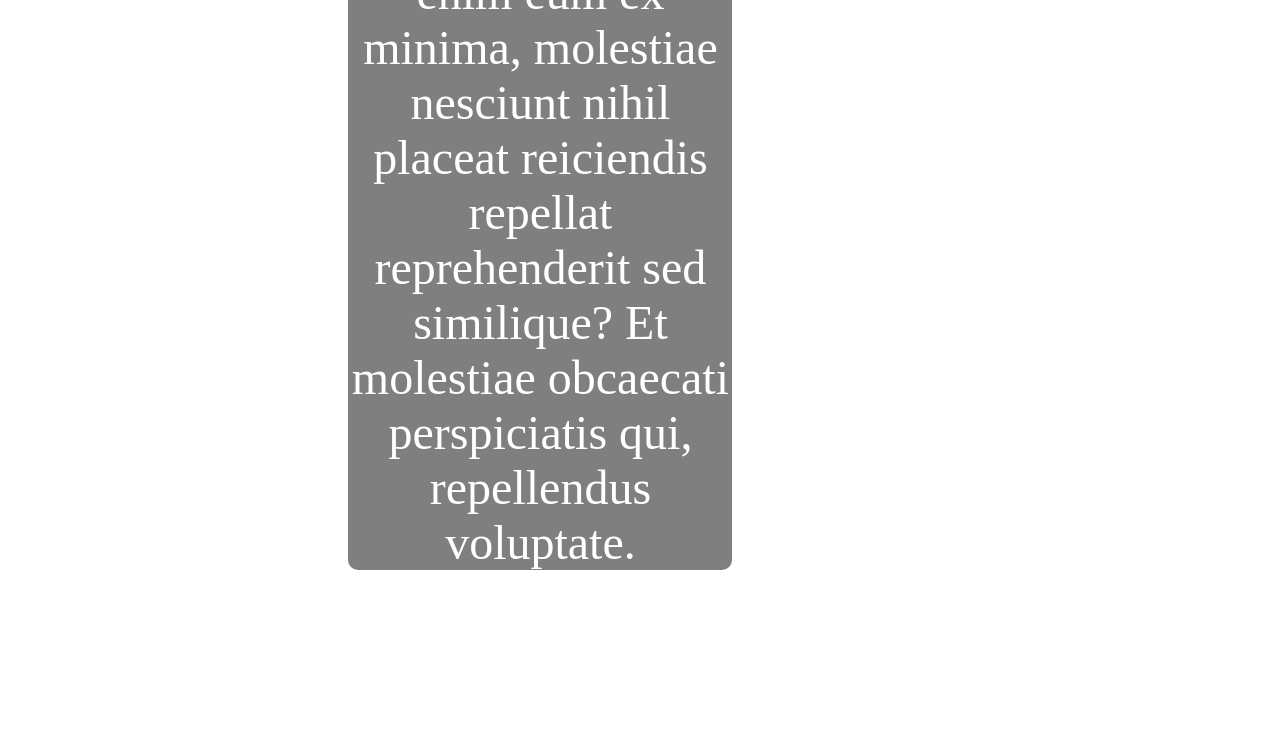
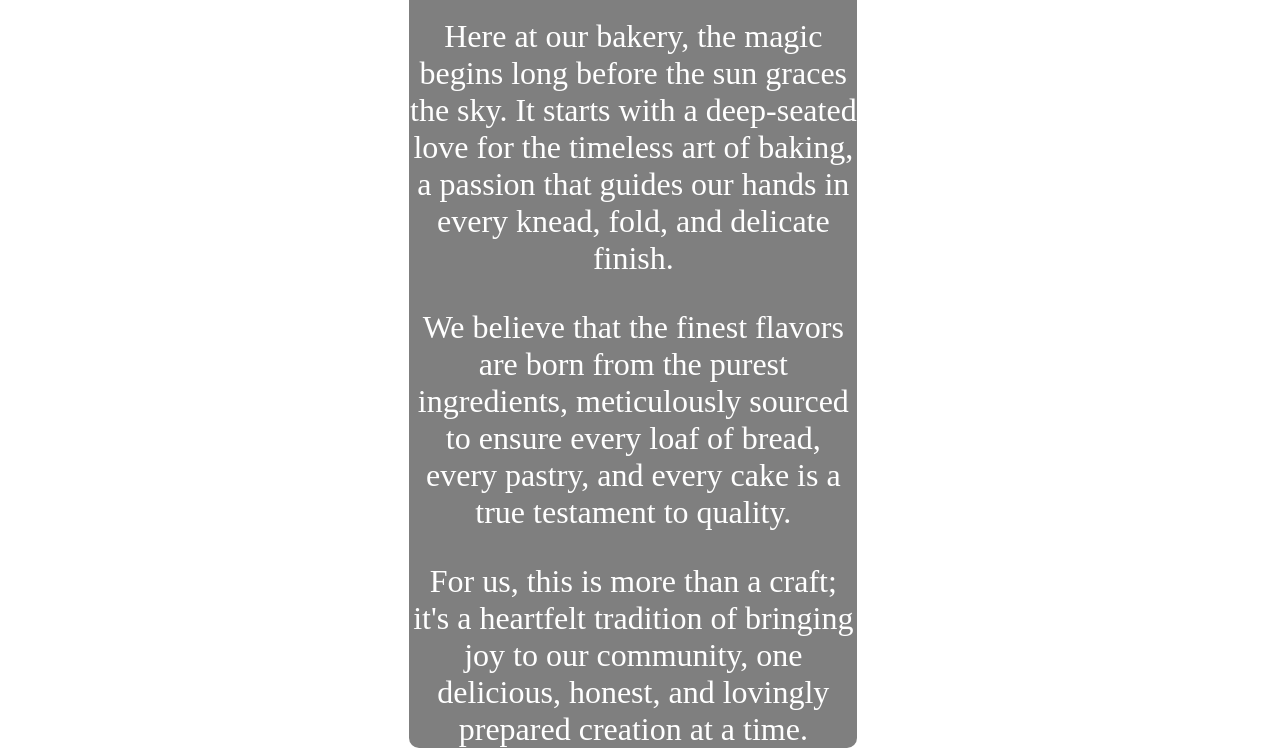
Before and after one commit to Magnusorskov/Restaurant-Page, a website built with webpack: page src/template.html in a window 1280 px wide. Shown: the part 633-1381 px from the top of the page. Before the commit the page ends 1203 px from the top, so only its background shows below. Built offline with nearby package versions, Linux system fonts and the light colour scheme; files whose address does not match are found by name.

Commit message:
finish homepageModule.js

```diff
--- /dev/null
+++ b/src/homepageModule.js
@@ -0,0 +1,36 @@
+export {createHomepage}
+
+const createHomepage = () => {
+    const homeDiv = document.querySelector("#content");
+
+    const headline = document.createElement("h1");
+    headline.textContent = "We Bake";
+    homeDiv.appendChild(headline);
+
+    const descriptiveTextContainer = document.createElement("div");
+    descriptiveTextContainer.classList.add("home");
+
+    const headlineTwo = document.createElement("h2");
+    headlineTwo.textContent = "A Taste of Passion and Purity in Every Bite";
+    descriptiveTextContainer.appendChild(headlineTwo);
+
+    const pOne = document.createElement("p");
+    pOne.textContent = "Here at our bakery, the magic begins long before the sun graces the sky. It starts with a deep-seated love\n" +
+        "            for the timeless art of baking, a passion that guides our hands in every knead, fold, and delicate\n" +
+        "            finish.";
+    descriptiveTextContainer.appendChild(pOne);
+
+    const pTwo = document.createElement("p");
+    pTwo.textContent = "We believe that the finest flavors are born from the purest ingredients, meticulously sourced to ensure\n" +
+        "            every loaf of bread, every pastry, and every cake is a true testament to quality. "
+    descriptiveTextContainer.appendChild(pTwo);
+
+    const pThree = document.createElement("p");
+    pThree.textContent = "\n" +
+        "            For us, this is more than a craft;\n" +
+        "            it's a heartfelt tradition of bringing joy to our community, one delicious, honest, and lovingly prepared\n" +
+        "            creation at a time.";
+    descriptiveTextContainer.appendChild(pThree);
+
+    homeDiv.appendChild(descriptiveTextContainer);
+}
--- a/src/index.js
+++ b/src/index.js
@@ -1,2 +1,5 @@
 // index.js
 import "./styles.css";
+import {createHomepage} from "./homepageModule";
+
+createHomepage();
--- a/src/styles.css
+++ b/src/styles.css
@@ -20,13 +20,19 @@
 }
 
 #content > h1 {
-    font-size: 8rem;
+    font-size: 6rem;
     margin: 3rem;
+    color: hsl(31 42 48);
+}
+
+.home > p {
+    font-size: 2rem;
+    margin-top: 2rem;
 }
 
 .home {
     background-color: rgba(0, 0, 0, 0.5);
-    width: 30vw;
+    width: 35vw;
     text-align: center;
     align-items: center;
     color: white;
@@ -34,6 +40,7 @@
     font-size: 3rem;
     border: 0 solid transparent;
     border-radius: 10px;
+
 }
 
 .selected-button {
@@ -54,6 +61,9 @@ header {
     justify-content: center;
     align-items: center;
     box-shadow: 0 4px 6px -1px rgba(0, 0, 0, 0.3);
+    position: sticky;
+    top: 0;
+
 }
 
 nav {
--- a/src/template.html
+++ b/src/template.html
@@ -16,11 +16,6 @@
         <button>About</button>
     </nav>
 </header>
-<div id="content">
-    <h1>We Bake</h1>
-    <div class="home">
-        Lorem ipsum dolor sit amet, consectetur adipisicing elit. Aperiam architecto enim eum ex minima, molestiae nesciunt nihil placeat reiciendis repellat reprehenderit sed similique? Et molestiae obcaecati perspiciatis qui, repellendus voluptate.
-    </div>
-</div>
+<div id="content"></div>
 </body>
 </html>
```
